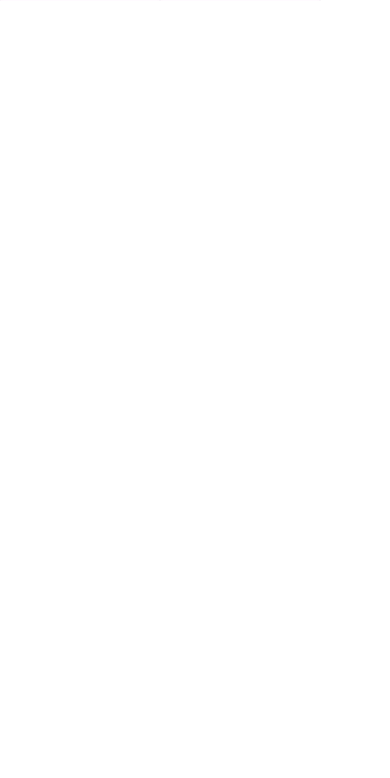
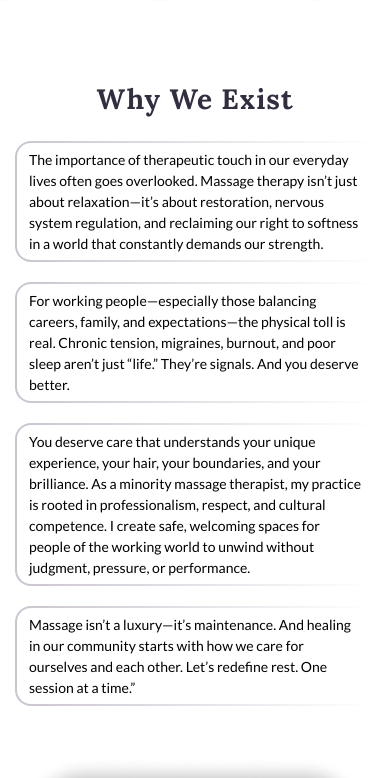
Before and after one commit to HenrikHovhannisyan/massage-site, a Next.js app: page / in a window 390 px wide. Shown: the part 759-1537 px from the top of the page. Before the commit the page ends 860 px from the top, so only its background shows below. Built offline with nearby package versions, Linux system fonts and the light colour scheme.

Commit message:
Added about

```diff
--- a/app/globals.css
+++ b/app/globals.css
@@ -2,6 +2,10 @@
   margin: 0;
   padding: 0;
   box-sizing: border-box;
+}
+
+img {
+  max-width: 100%;
 }
 
 .container {
--- a/app/page.js
+++ b/app/page.js
@@ -1,9 +1,11 @@
+import About from "@/components/about/About";
 import IndexBanner from "@/components/indexBanner/IndexBanner";
 
 export default function Home() {
   return (
     <>
       <IndexBanner />
+      <About />
     </>
   );
 }
--- /dev/null
+++ b/components/about/About.js
@@ -0,0 +1,46 @@
+import React from "react";
+import "./about.css";
+
+const About = () => {
+  return (
+    <section id="about">
+      <div className="container">
+        <h2>Why We Exist</h2>
+        <div className="about_content">
+          <div className="about_left">
+            <p className="about_text">
+              The importance of therapeutic touch in our everyday lives often
+              goes overlooked. Massage therapy isn’t just about relaxation—it’s
+              about restoration, nervous system regulation, and reclaiming our
+              right to softness in a world that constantly demands our strength.
+            </p>
+            <p className="about_text">
+              For working people—especially those balancing careers, family, and
+              expectations—the physical toll is real. Chronic tension,
+              migraines, burnout, and poor sleep aren’t just “life.” They’re
+              signals. And you deserve better.
+            </p>
+            <p className="about_text">
+              You deserve care that understands your unique experience, your
+              hair, your boundaries, and your brilliance. As a minority massage
+              therapist, my practice is rooted in professionalism, respect, and
+              cultural competence. I create safe, welcoming spaces for people of
+              the working world to unwind without judgment, pressure, or
+              performance.
+            </p>
+            <p className="about_text">
+              Massage isn’t a luxury—it’s maintenance. And healing in our
+              community starts with how we care for ourselves and each other.
+              Let’s redefine rest. One session at a time.”
+            </p>
+          </div>
+          <div className="about_right">
+            <img src="/about.png" alt="about" />
+          </div>
+        </div>
+      </div>
+    </section>
+  );
+};
+
+export default About;
--- /dev/null
+++ b/components/about/about.css
@@ -0,0 +1,111 @@
+#about {
+  margin-bottom: 156px;
+}
+
+#about h2 {
+  font-family: Lora;
+  font-weight: 600;
+  font-size: 40px;
+  line-height: 52px;
+  letter-spacing: 1px;
+  text-align: center;
+  vertical-align: middle;
+  color: #332d41;
+  margin-bottom: 56px;
+}
+
+#about .about_content {
+  display: flex;
+  justify-content: space-between;
+}
+
+#about .about_content > .about_left {
+  max-width: 600px;
+}
+
+.about_text {
+  border: 2px solid transparent;
+  border-radius: 16px;
+  background: linear-gradient(white, white) padding-box,
+    linear-gradient(90deg, #cac4d0 0%, rgba(202, 196, 208, 0) 100%) border-box;
+  padding: 8px 24px;
+  margin-bottom: 36px;
+}
+
+@media screen and (max-width: 992px) {
+  #about {
+    margin-bottom: 120px;
+  }
+
+  #about h2 {
+    font-size: 36px;
+    line-height: 46px;
+    margin-bottom: 40px;
+  }
+
+  #about .about_content > .about_left {
+    max-width: 500px;
+  }
+}
+
+@media screen and (max-width: 768px) {
+  #about {
+    margin-bottom: 100px;
+  }
+
+  #about h2 {
+    font-size: 32px;
+    line-height: 42px;
+    margin-bottom: 30px;
+  }
+
+  #about .about_content {
+    flex-direction: column;
+  }
+
+  #about .about_content > .about_left {
+    max-width: 100%;
+    margin-bottom: 30px;
+  }
+
+  #about .about_right {
+    display: flex;
+    justify-content: center;
+  }
+
+  .about_text {
+    padding: 8px 16px;
+    margin-bottom: 24px;
+  }
+}
+
+@media screen and (max-width: 576px) {
+  #about {
+    margin-bottom: 80px;
+  }
+
+  #about h2 {
+    font-size: 28px;
+    line-height: 36px;
+    margin-bottom: 24px;
+  }
+
+  .about_text {
+    padding: 6px 12px;
+    margin-bottom: 20px;
+    font-size: 14px;
+    line-height: 1.5;
+  }
+}
+
+@media screen and (max-width: 350px) {
+  #about {
+    margin-bottom: 60px;
+  }
+
+  #about h2 {
+    font-size: 24px;
+    line-height: 32px;
+    margin-bottom: 20px;
+  }
+}
--- a/components/indexBanner/indexBanner.css
+++ b/components/indexBanner/indexBanner.css
@@ -12,10 +12,6 @@
 #banner .banner_left {
   max-width: 665px;
   padding-top: 20px;
-}
-
-#banner .banner_right > img {
-  max-width: 100%;
 }
 
 #banner h1 {
@@ -104,6 +100,7 @@
 @media screen and (max-width: 576px) {
   #banner {
     padding-top: 100px;
+    margin-bottom: 80px;
   }
 
   #banner h1 {
```
Also changed, not shown: public/about.png (added).
